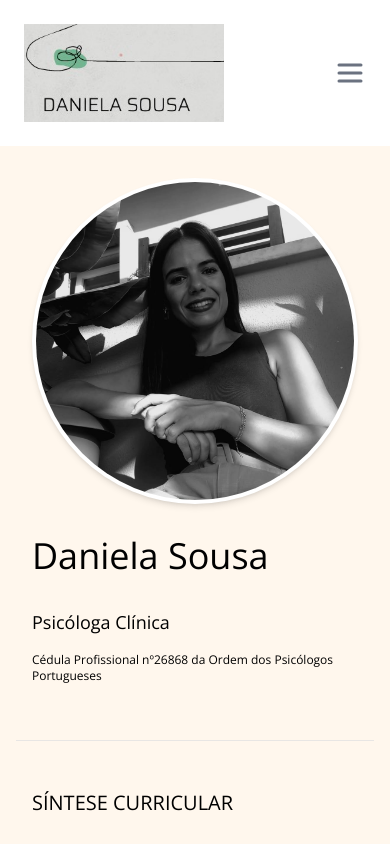
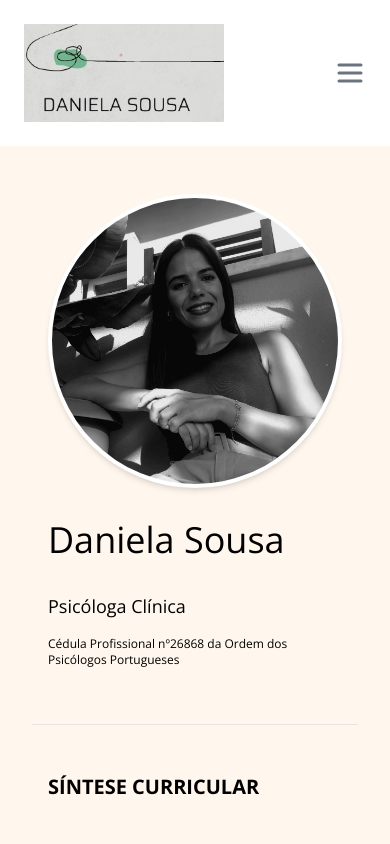
Before and after one commit to DeleteMind/site_psicologa, a Next.js app in the folder daniela-app/: page /sobre in a window 390 px wide. Shown: the top 844 px of the page. Built offline with nearby package versions, Linux system fonts and the light colour scheme.

Commit message:
add_margin_bottom

```diff
--- a/daniela-app/app/contactos/page.tsx
+++ b/daniela-app/app/contactos/page.tsx
@@ -121,7 +121,7 @@ export default function ContactPage() {
       </form>
 
 
-      <section className="flex flex-col gap-4 py-8 px-4 sm:px-8 bg-white rounded-e-full shadow-md">
+      <section className="flex flex-col gap-4 py-8 px-4 sm:px-8 mb-8 sm:mb-0 bg-white rounded-e-full shadow-md">
         <h2 className="text-2xl text-center sm:text-3xl mb-2">Contactos</h2>
         <div className="flex flex-col sm:flex-row items-center gap-4">
           <img src="Icons/email.png" alt="Email Icon" className="w-6 h-6 sm:w-8 sm:h-8" />
--- a/daniela-app/app/sobre/page.tsx
+++ b/daniela-app/app/sobre/page.tsx
@@ -2,7 +2,7 @@ import Image from 'next/image';
 
 export default function SobrePage() {
   return (
-    <main className="text-black text-lg min-h-screen p-4 sm:p-16 lg:mx-4 xl:mx-8">
+    <main className="text-black text-lg min-h-screen p-8 sm:p-16 lg:mx-4 xl:mx-8">
       {/* Title and Image */}
       <div className="p-4 flex flex-col-reverse md:flex-row w-full lg:w-3/4 justify-start items-center lg:items-end mx-auto gap-x-16">
         <div className="flex flex-col items-start">
@@ -23,7 +23,7 @@ export default function SobrePage() {
 
       {/* Section at the bottom */}
       <section className="mt-10 pt-8 text-justify text-xs sm:text-sm lg:text-base border-t border-gray-300/50 gap-x-8">
-        <h3 className="mb-8 text-xl p-4">SÍNTESE CURRICULAR</h3>
+        <h3 className="mb-8 text-xl p-4 font-bold ">SÍNTESE CURRICULAR</h3>
         <div className="flex flex-col lg:w-1/2 bg-white rounded-2xl shadow-md p-4">
           <p className='mb-4'>Sou a Daniela Sousa, Psicóloga Clínica, mestre em Psicoterapia Cognitiva - Comportamental e Integrativa, pela Faculdade de Psicologia da Universidade de Lisboa. Interesso-me especialmente pelas relações humanas e pela forma como o nosso sistema nervoso se modifica à medida que vamos criando novas relações interpessoais.</p>
           <p className='mb-4'>Na sala da terapia, importa-me acolher cada pessoa no seu todo, com aceitação e curiosidade para conhecer as suas vulnerabilidades, defesas e recursos. Considero importante ajustar as formas de intervenção às individualidades de cada um, por sermos todos únicos e não gostar de catalogar. É na relação terapêutica que se cria espaço para a consciência dos processos internos e, se potencia a mudança.</p>
```
